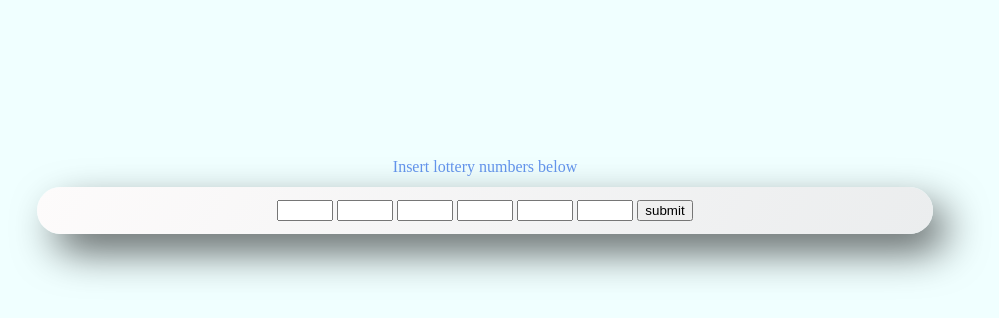
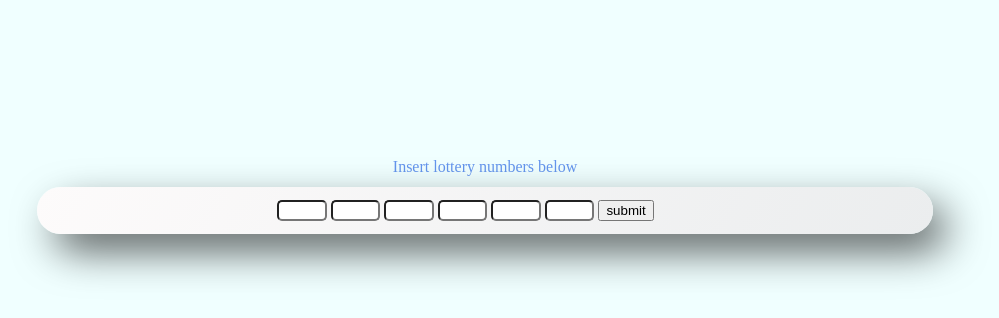
Before and after one commit to zensen6/aws-deploy, a Django app: page / in a window 1280 px wide; the page is wider, and only the part inside the window is pictured. Shown: the part 209-527 px from the top of that part, without its empty margins (155-1154 px from the left). Run offline with Django 3.2, Linux system fonts and the light colour scheme.

Commit message:
more disign

```diff
--- a/templates/galleries/base.html
+++ b/templates/galleries/base.html
@@ -72,6 +72,13 @@ flex-direction: column;"lang="en">
                 opacity:0;
             }
         }
+        form input{
+            width: 10%;
+            border-radius: 5px;
+        }
+        .submit button{
+            margin-left:10%;
+        }
     </style>
 </head>
 <body style="width:100%; height:100%;  align-items:center;background-color:azure;display:flex;
--- a/templates/galleries/gallery_list.html
+++ b/templates/galleries/gallery_list.html
@@ -77,7 +77,7 @@
                         {{form.num5}}
                     <label for="num6"></label>
                         {{form.num6}}
-                    <button>submit</button>
+                    <button class="submit">submit</button>
                 </form>
             </div>
         </div>
```
Also changed, not shown: db.sqlite3.
